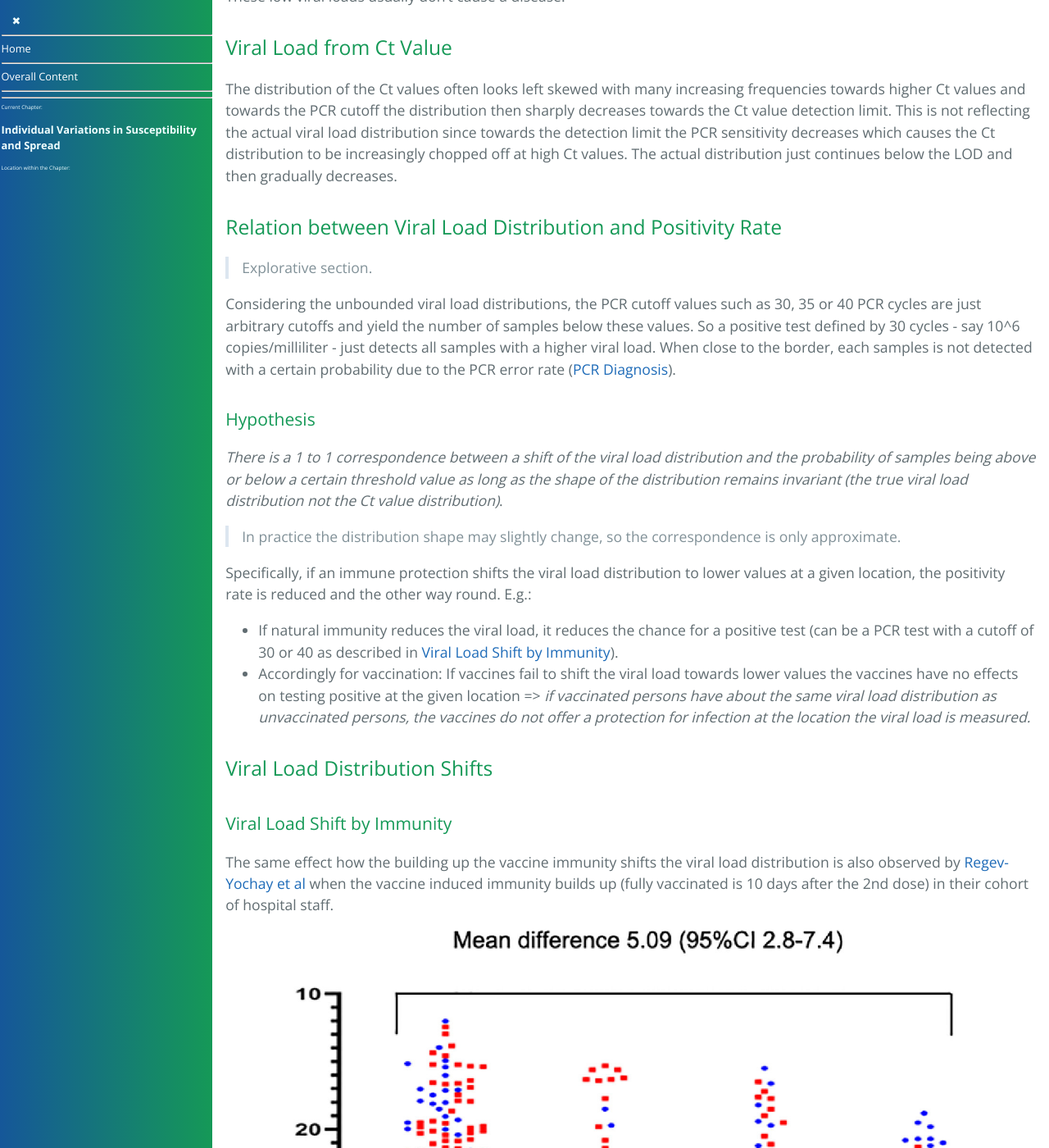
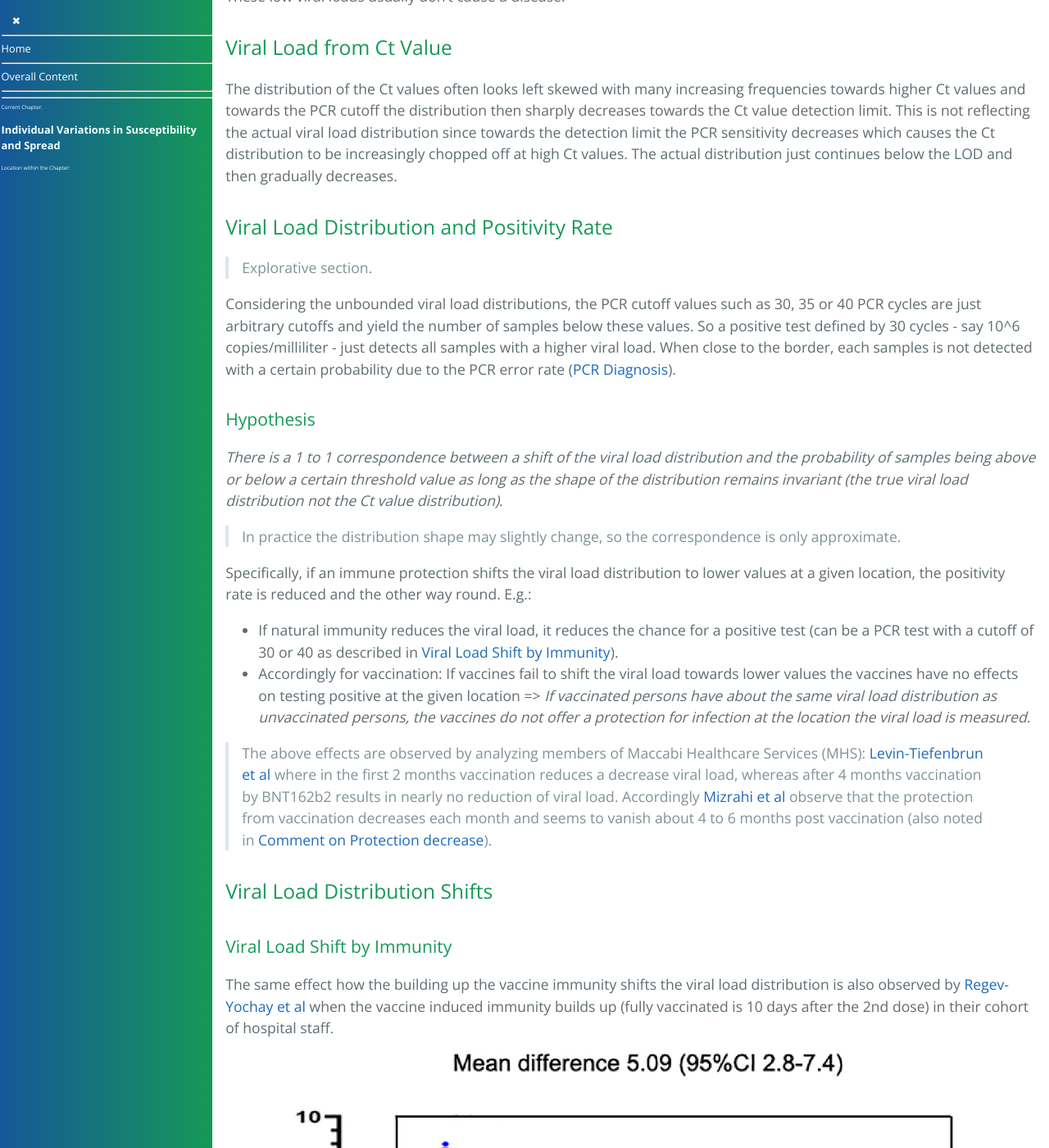
Before and after one commit to forestgrape/coronavirus, a Jekyll site: the page built from 5_epidemiological/individual_susceptibility_and_transmission.md, in a window 1280 px wide and 1400 px high, scrolled down 6605 px. Shown: the whole window at 82% size. Built offline with Jekyll 4.4.1, drawn with Linux system fonts in a browser that asks for light colours; our own code applies the rules of GitHub Pages for plain Markdown files; some of the changed text lies outside the part shown.

Commit message:
notes on viral load shift and protection decrease

```diff
--- a/5_epidemiological/individual_susceptibility_and_transmission.md
+++ b/5_epidemiological/individual_susceptibility_and_transmission.md
@@ -156,7 +156,7 @@
 The distribution of the Ct values often looks left skewed with many increasing frequencies towards higher Ct values and towards the PCR cutoff the distribution then sharply decreases towards the Ct value detection limit. This is not reflecting the actual viral load distribution since towards the detection limit the PCR sensitivity decreases which causes the Ct distribution to be increasingly chopped off at high Ct values. The actual distribution just continues below the LOD and then gradually decreases.
 
 
-#### Relation between Viral Load Distribution and Positivity Rate
+#### Viral Load Distribution and Positivity Rate
 > Explorative section.
 
 Considering the unbounded viral load distributions, the PCR cutoff values such as 30, 35 or 40 PCR cycles are just arbitrary cutoffs and yield the number of samples below these values. So a positive test defined by 30 cycles - say 10^6 copies/milliliter - just detects all samples with a higher viral load. When close to the border, each samples is not detected with a certain probability due to the PCR error rate ([PCR Diagnosis](./../3_medical/pcr_diagnosis.md)).
@@ -168,7 +168,9 @@
 
 Specifically, if an immune protection shifts the viral load distribution to lower values at a given location, the positivity rate is reduced and the other way round. E.g.:
 * If natural immunity reduces the viral load, it reduces the chance for a positive test (can be a PCR test with a cutoff of 30 or 40 as described in [Viral Load Shift by Immunity](#viral-load-shift-by-immunity)).
-* Accordingly for vaccination: If vaccines fail to shift the viral load towards lower values the vaccines have no effects on testing positive at the given location => *if vaccinated persons have about the same viral load distribution as unvaccinated persons, the vaccines do not offer a protection for infection at the location the viral load is measured.*
+* Accordingly for vaccination: If vaccines fail to shift the viral load towards lower values the vaccines have no effects on testing positive at the given location => *If vaccinated persons have about the same viral load distribution as unvaccinated persons, the vaccines do not offer a protection for infection at the location the viral load is measured.*
+
+> The above effects are observed by analyzing members of Maccabi Healthcare Services (MHS): [Levin-Tiefenbrun et al](#summary-levine-tiefenbrun) where in the first 2 months vaccination reduces a decrease viral load, whereas after 4 months vaccination by BNT162b2 results in nearly no reduction of viral load. Accordingly [Mizrahi et al](#summary-mizrahi) observe that the protection from vaccination decreases each month and seems to vanish about 4 to 6 months post vaccination (also noted in [Comment on Protection decrease](#comment-on-protection-decrease)).
 
 #### Viral Load Distribution Shifts
 
@@ -942,17 +944,24 @@
 * In the first 2 months the reduction of the Ct values is about 6.
 * After 2 months there is no relevant reduction of Ct values.
 
+> The reduced shifts in viral load go in parallel to a protection decrease as noted in [Comment to Mizrahi et al](#comment-on-protection-decrease).
+
+
+
+
 #### Summary Mizrahi
 Mizrahi B, Lotan R, Kalkstein N, Peretz A, Perez G, Ben-Tov A, Chodick G, Gazit S, Patalon T. Correlation of SARS-CoV-2-breakthrough infections to time-from-vaccine. Nature communications. 2021 Nov 4;12(1):1-5.
 
 ##### Methods
-" Leveraging the centralized computerized database of Maccabi Healthcare Services (MHS), we assessed the correlation between time-from-vaccine and incidence of breakthrough infection between June 1 and July 27, the date of analysis."
+"Leveraging the centralized computerized database of Maccabi Healthcare Services (MHS), we assessed the correlation between time-from-vaccine and incidence of breakthrough infection between June 1 and July 27, the date of analysis."
 
 ##### Results
 Figure 1 shows the crude breakthrough infection rates per 10'000 individuals by month of vaccination:
 
 ![Infection rate by month of vaccination](images/mizrahi_F1.png)
 
+##### Comment on Protection Decrease
+> Table 1 in the paper indicates that the change to get infected increases each month since vaccination by about a third = 33%. So 1 month: 1.33, 2 months: 1.77 and 3 months: 2.35 i.e. the hazard ratio is 1.33 when comparing 1 month difference and 1.77 when the difference is 2 months and 2.35 for 3 months.  After 4 to 5 months this would yield an increase of 3.13 to 4.16. When the initially the hazard ratio compared to unvaccinated is 0.3 (as indicated by the data from [Regev-Yochay et al](#summary-regev-yochay)) then after 4 to 5 months the protection is lost. This is consistent with the hypothesis that the vaccine are only efficient as long as they induce a shift towards lower viral loads since [Levine-Tiefenbrun et al](#summary-levine-tiefenbrun) observe that there is nearly no reduction of viral loads after 4 months ([Viral Load Shift and Positivity Rate Hypothesis](#viral-load-distribution-and-positivity-rate)).
 
 
 
@@ -1388,7 +1397,7 @@
 
 ##### Testing for Biases
 * Taking into account the test positivity rate. // for safe and shift effects
-* Viral Load: For most protection methods (including increased immune protection) a shift of the viral load distribution (over location&time or over populations) a shift towards lower viral loads is expected if the the protection works ([Relation between Viral Load Distribution and Positivity](#relation-between-viral-load-distribution-and-positivity-rate)). If just two cutoff viral loads are taken: High viral loads are excepted to be reduced more than low viral loads e.g. a greater reduction of samples with Ct<30 (high viral loads) than of samples with Ct<40 is expected. // for safe effects and shift effects
+* Viral Load: For most protection methods (including increased immune protection) a shift of the viral load distribution (over location&time or over populations) a shift towards lower viral loads is expected if the the protection works ([Relation between Viral Load Distribution and Positivity](#viral-load-distribution-and-positivity-rate)). If just two cutoff viral loads are taken: High viral loads are excepted to be reduced more than low viral loads e.g. a greater reduction of samples with Ct<30 (high viral loads) than of samples with Ct<40 is expected. // for safe effects and shift effects
 * Sensitivity Analyzes: sub samples e.g. varying the time period. // varying the time period is ideal to detect shift effects.
 * Look for Jumps: E.g. the vaccines effectiveness increase and decrease linearly ([Vaccine Time Varying Effects](#vaccine-time-varying-effects)). If there is a sudden jump in efficacy e.g. right after the 2nd dose then this is likely due to be safe effects e.g. testing is no longer recommended/required (by authorities).
 
```
